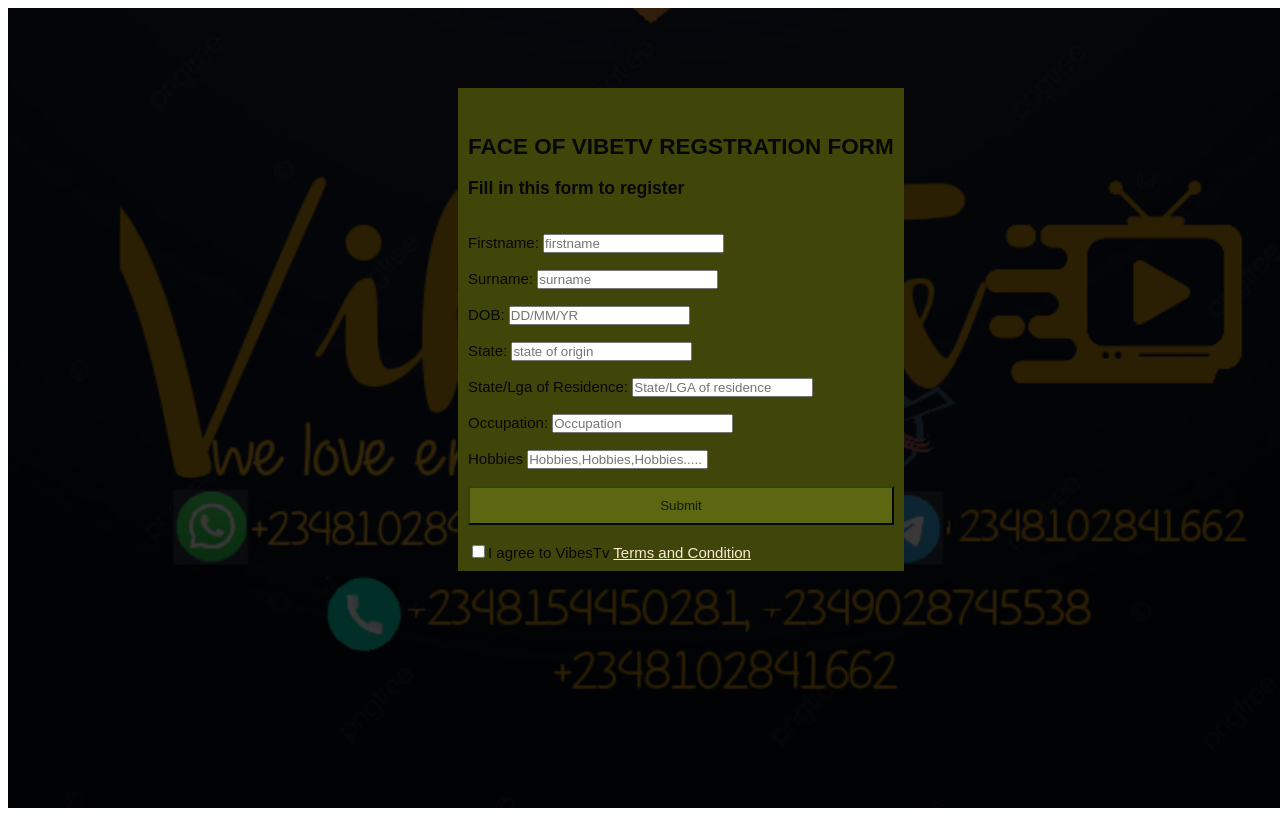
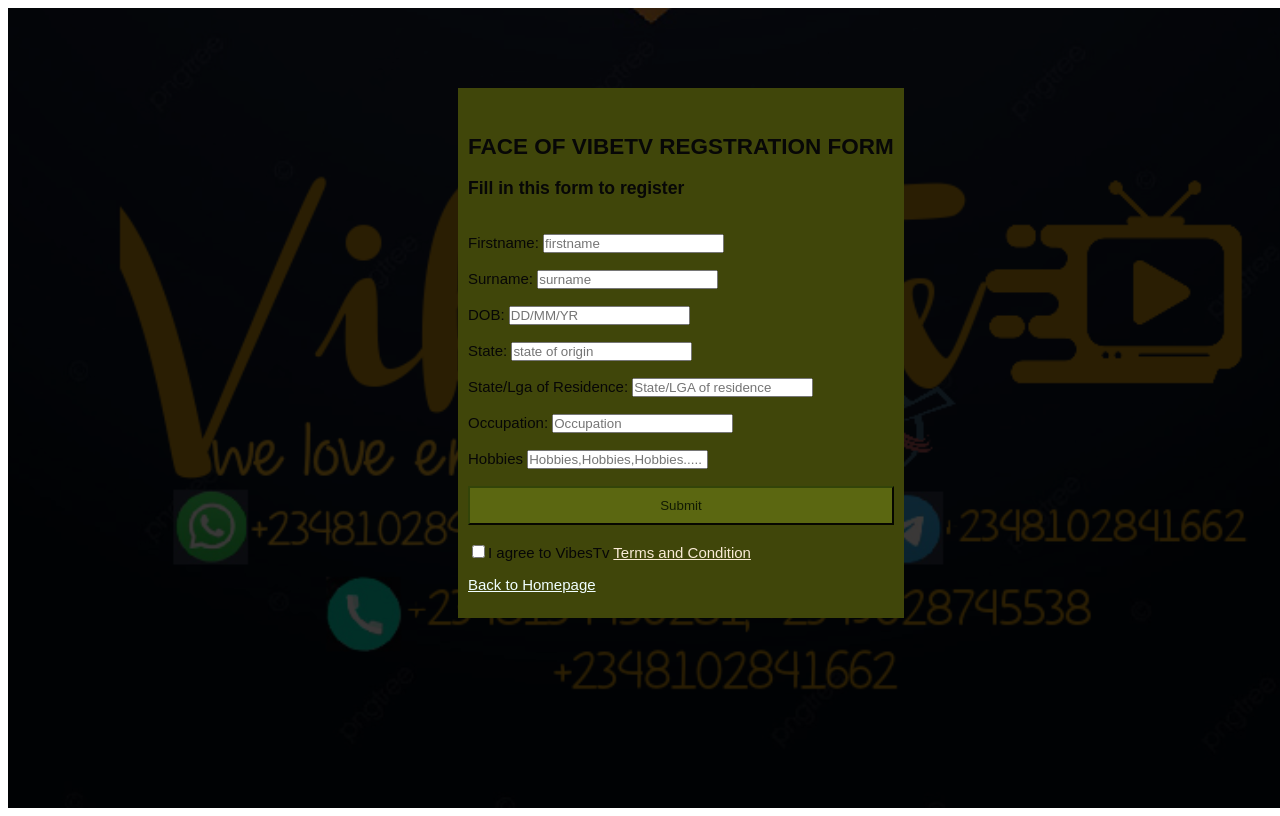
Before and after one commit to murphyologo/vibestvfirstedition, a plain HTML site: page details.html in a window 1280 px wide. Drawn offline with Linux system fonts and the light colour scheme.

Commit message:
sixth commit

```diff
--- a/details.html
+++ b/details.html
@@ -40,7 +40,7 @@
      <button type="submit" class="btn">Submit</button><br>
       <br>
      <input type="checkbox" name="" id="">I agree to VibesTv <a href="terms.html" style="color: antiquewhite;">Terms and Condition</a>
-
+      <p><a href="index.html" style="color: azure;">Back to Homepage</a></p>
 
     </form>
      </div>
```
